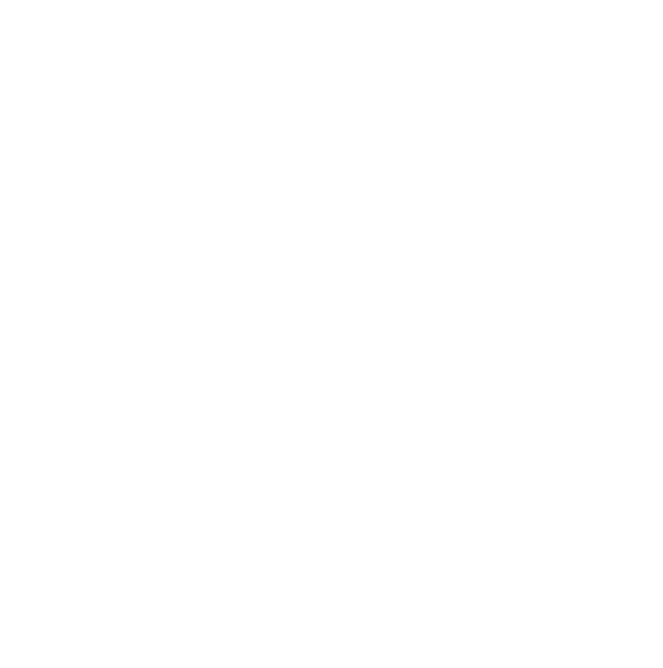
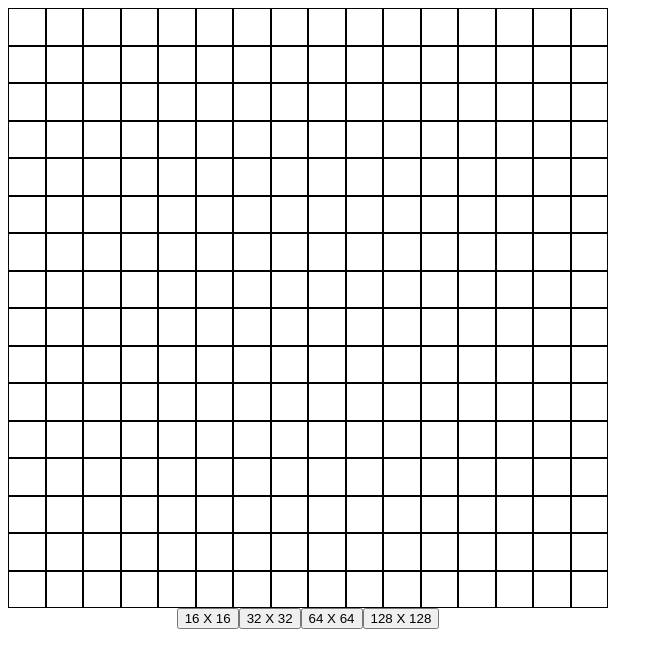
Before and after one commit to Brother-Eaves/etch-a-sketch-top-2025, a plain HTML site: page index.html in a window 1280 px wide. Shown: the whole page, without its empty margins (0-663 px from the left). Drawn offline with Linux system fonts and the light colour scheme.

Commit message:
Add functional elements to project

```diff
--- a/index.js
+++ b/index.js
@@ -1 +1,37 @@
 const container = document.querySelector('.container');
+
+
+
+
+
+
+    let input = 256;
+
+    for (let i = 0; i < input; i++) {
+        const square = document.createElement('div');
+        square.classList.add('square');
+        square.addEventListener('mouseover', ()=>{
+            square.style.backgroundColor = 'black'
+        })
+        container.appendChild(square)
+    }
+
+    const btn1 = document.createElement('button');
+    btn1.classList.add('btn1')
+    btn1.textContent = '16 X 16'
+    container.appendChild(btn1)
+
+    const btn2 = document.createElement('button');
+    btn2.classList.add('btn2')
+    btn2.textContent = '32 X 32'
+    container.appendChild(btn2)
+
+    const btn3 = document.createElement('button');
+    btn3.classList.add('btn3')
+    btn3.textContent = '64 X 64'
+    container.appendChild(btn3)
+
+    const btn4 = document.createElement('button');
+    btn4.classList.add('btn4')
+    btn4.textContent = '128 X 128'
+    container.appendChild(btn4)
--- a/styles.css
+++ b/styles.css
@@ -1,4 +1,24 @@
-* {
-    margin: 0;
+
+
+.container {
+
+    display: flex;
+    flex-wrap: wrap;
+    width: 600px;
+    height: 600px;
+    justify-content: center;
     padding: 0;
 }
+
+.square:hover {
+   background-color: black;
+}
+
+.square {
+    border: 1px solid black;
+    width: 6.25%;
+    height: 6.25%;
+    box-sizing: border-box;
+    padding: 0;
+    background-color: white;
+}
```
